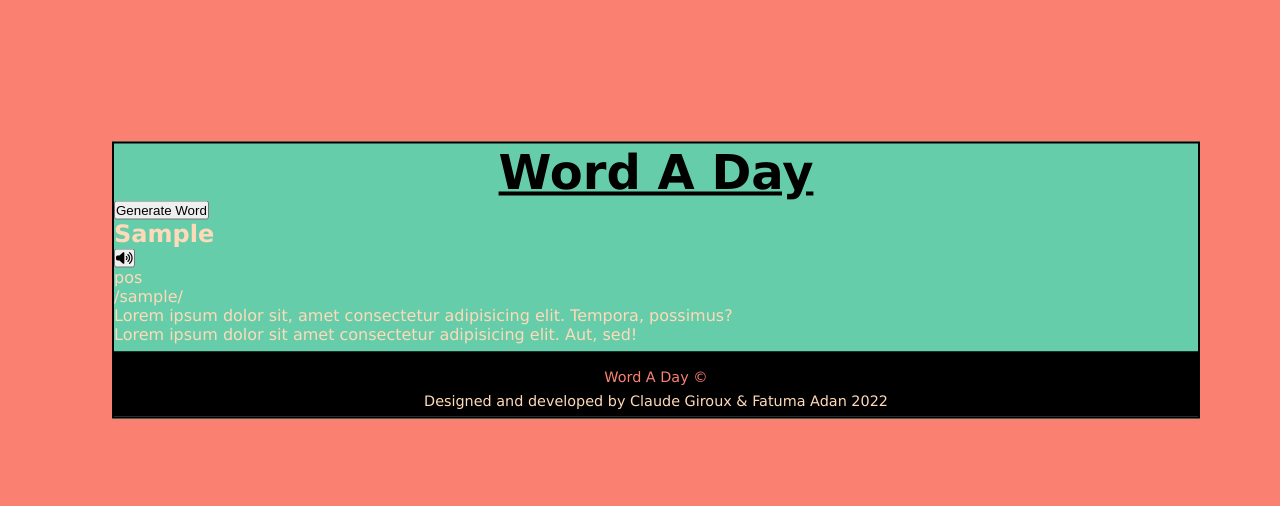
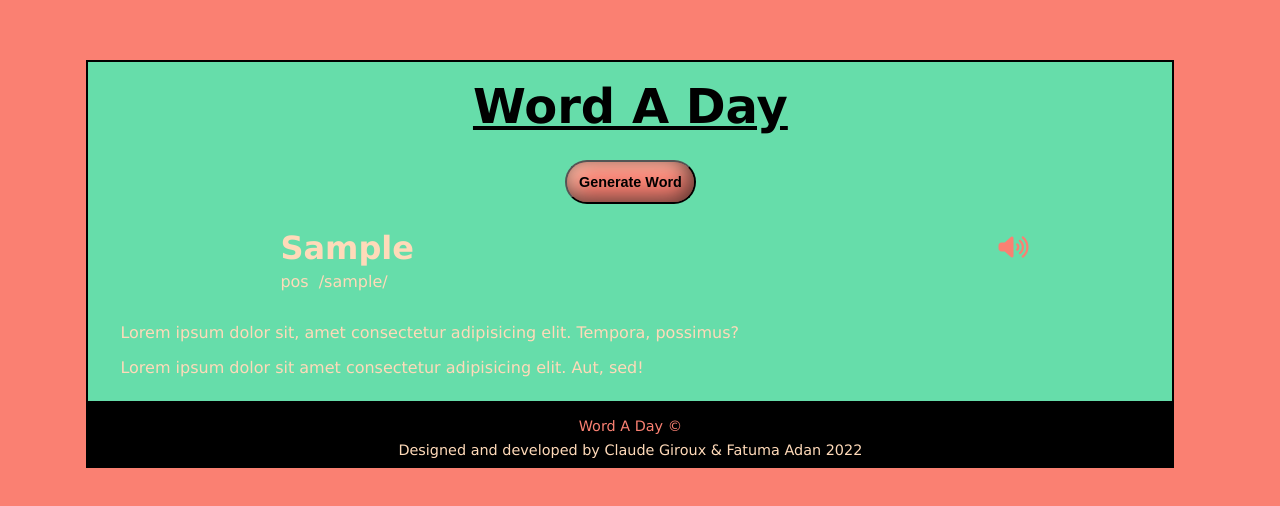
Before and after one commit to Girouxsalem/API-Group-Project, a plain HTML site: page index.html in a window 1280 px wide. Shown: the part 128-634 px from the top of the page. Drawn offline with Linux system fonts and the light colour scheme.

Commit message:
added styling, Almost ready for JS

```diff
--- a/styles.css
+++ b/styles.css
@@ -14,16 +14,18 @@ body {
 .content {
     border: 2px solid black;
     margin: 0.5rem 1rem;
-    background-color: mediumaquamarine;
+    background-color: #66ddaa;
     position: absolute;
     transform: translate(-50%, -50%);
-    top: 50%;
-    left: 50%;
+    top: 48%;
+    left: 48%;
     width: 85%;
+
 }
 
 .title-container {
     text-align: center;
+
 }
 
 .title {
@@ -31,42 +33,63 @@ body {
     font-weight: bold;
     text-decoration: underline;
     color: black;
+    padding: 1rem 0;
 }
 
 .button-container {
-
+    text-align: center;
+    padding: 10px 0 25px 0;
 }
 
 .generate {
-
+    padding: 12px;
+    font-size: 0.9rem;
+    font-weight: 600;
+    border-radius: 30px;
+    background: #fa8072;
+    box-shadow: inset -5px -5px 20px #64332e, inset 5px 5px 20px #ffcdb6;
 }
 
 .result {
-
+    /* visibility: hidden; */
+    padding-bottom: 5px;
 }
 
 .word {
-
+    display: flex;
+    justify-content: space-between;
+    padding-left: 12rem;
+    padding-right: 9rem;
 }
 
 #wordDisplay {
-
+    font-size: 2rem;
+    font-weight: bolder;
 }
 
 .speech {
-
+    font-size: 1.5rem;
+    background-color: transparent;
+    border: none;
+    color: salmon;
 }
 
 .details {
-
+    display: flex;
+    gap: 10px;
+    padding-left: 12rem;
+    margin-bottom: 2rem;
+    /* visibility: hidden; */
 }
 
 .meaning {
-
+    /* visibility: hidden; */
+    padding: 0 2rem 0 2rem;
 }
 
 .example {
-
+    /* visibility: hidden; */
+    padding: 1rem 2rem 1rem 2rem;
 }
 
 footer {
```
